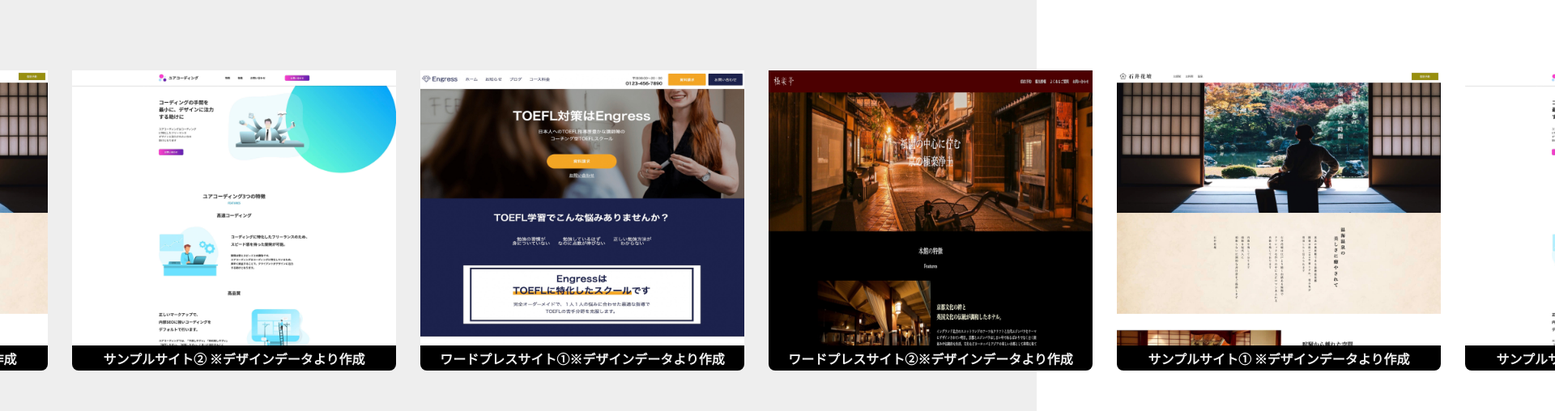
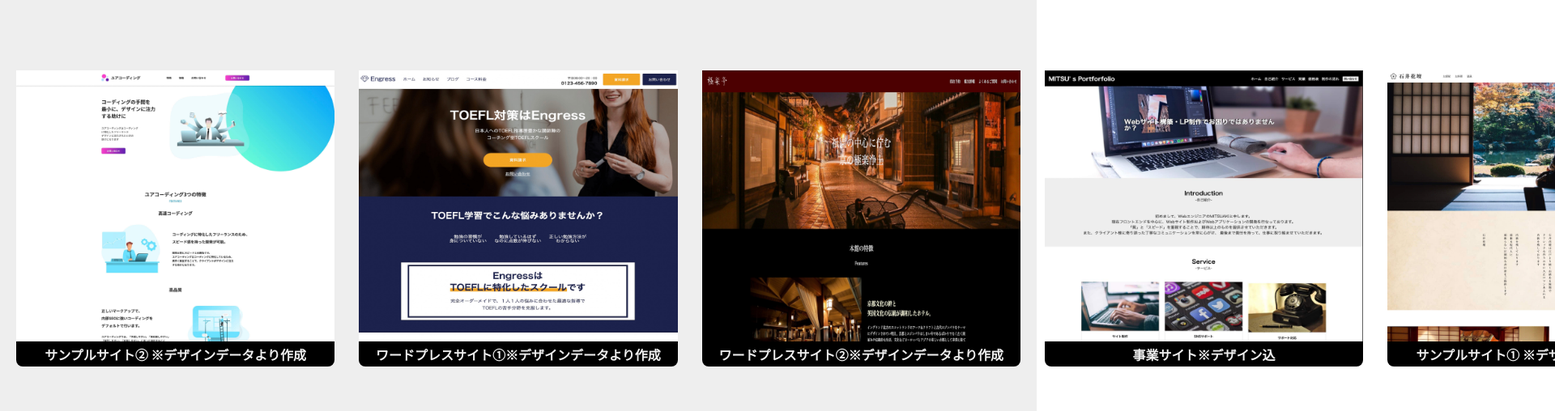
Before and after one commit to hikariakarui121/site03, a plain HTML site: page index.html in a window 1280 px wide. Shown: the part 2212-2720 px from the top of the page at 81% size, 1920 px wide, since content can reach past the window. Drawn offline with nearby package versions, Linux system fonts and the light colour scheme.

Commit message:
Add files via upload

```diff
--- a/index.html
+++ b/index.html
@@ -97,7 +97,7 @@
 
       <div class="title"data-aos="fade-up">
         <h2>Concept</h2>
-        <p>-Webサイト制作からマーケディングまで-</p>
+        <p>-Webサイト制作からマーケティングまで-</p>
       </div>
 
       <div class="con-contents" data-aos="fade-up">
@@ -233,6 +233,16 @@
                 </a>
               </div>
             </div>
+            <div class="rec-item swiper-slide">
+              <div class="text">
+                  <div class="sub_title">事業サイト※デザイン込</div>
+              </div>
+              <div class="image">
+                <a href="https://hikariakarui121.github.io/site03/">
+                  <img src="./image/contents04.jpg" alt="サイト制作画像">
+                </a>
+              </div>
+            </div>
 
           </div>
         </div>
@@ -345,7 +355,7 @@
               ■経歴■<br>
                 −リクルートライフスタイルにて、美容関連会社や個人サロン等へ、メディアサイト販売＆集客促進、WEBマーケティング全般に従事<br>
                 −Web広告代理店（サイバー・バズ）にて、特にSNS領域をメインに広告企画＆戦略、タレント等を起用した販促提案などに従事<br>
-                −現在、TOTD代表として、WEB制作会社様とパートナーで、HP制作やLP制作に従事しております。
+                −現在、TOTC代表として、WEB制作会社様とパートナーで、HP制作やLP制作に従事しております。
             </p>
           </div>
           <div class="intro-item">
--- a/js/main.js
+++ b/js/main.js
@@ -41,15 +41,16 @@ const swiper = new Swiper('.swiper', {
 
 
 const slider1 = new Swiper('.slider1', {
-  centeredSlides:true,
   slidesPerView: 1,
   spaceBetween:30,
+  // slidesOffsetBefore: 30,
+  centeredSlides:true,
+  // speed:5000,
+  loopAdditionalSlides:10,
   loop:true,
-
-
   autoplay: {
-    delay: 5000,
-
+    delay: 3000,
+    disableOnInteraction: true,
   },
 
   breakpoints: {
@@ -60,7 +61,10 @@ const slider1 = new Swiper('.slider1', {
       slidesPerView: 2,
     },
     1200: {
-      slidesPerView: 2.5,
+      slidesPerView: 3,
+    },
+    1500: {
+      slidesPerView: 4,
     },
 }
 
```
